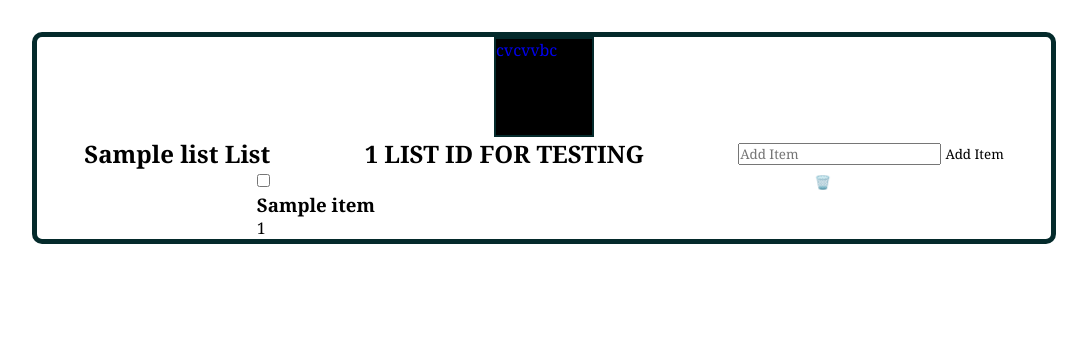
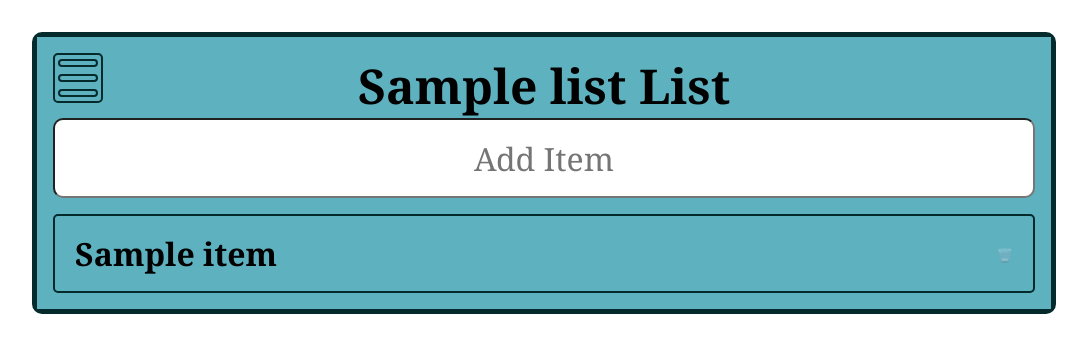
Before and after one commit to AntalThomas/Shopping_List, a Flask app: page /lists/1/list in a window 1280 px wide. Shown: the top 353 px of the page, without its empty margins (96-1183 px from the left). Run offline with Flask 3, Linux system fonts and the light colour scheme; a database or web service that is not in the repository returns one stand-in record (values such as "Sample title"); some libraries are stand-ins or nearby versions.

Commit message:
Shopping_List Project in Progress Some styling added. Updated README.

```diff
--- a/static/css/styles.css
+++ b/static/css/styles.css
@@ -15,12 +15,13 @@ body {
 .page {
     background-color: #5eb1bf;
     padding: 1rem;
-    height: 90vh;
+    height: 90%;
 }
 
 .controls {
     display: flex;
     align-items: center;
+    width: 80%;
 }
 
 .user_controls {
@@ -44,21 +45,80 @@ body {
     border: 2px solid #042a2b;
     border-radius: 5px;
     margin-top: 1rem;
+    padding: 0 20px;
+
 }
 
-.lists {
+.all_items {
+    width: 100%;
+    height: 100%;
+    border: 2px solid #042a2b;
+    border-radius: 5px;
+    padding: 0 20px;
+}
+
+.all_items:not(:has(.items)) {
+    visibility: hidden;
+}
+
+.lists, .items {
     height: 75px;
-    padding: 1rem;
-    font-size: 1.5em;
     display: flex;
     align-items: center;
-    display: grid;
-    grid-template-columns: 3fr 1fr;
+    justify-content: space-between;
     border-bottom: 2px solid #042a2b;
+}
+
+.items {
+    height: 75px;
+    display: flex;
+    align-items: center;
+    justify-content: space-between;
+    border-bottom: 2px solid #042a2b;
+}
+
+.items:hover {
+    background-color: #cdedf6;
+}
+
+.remove_spacing {
+    margin: 0;
+    padding: 0;
+}
+
+.crossed_off {
+    text-decoration: line-through;
+
+}
+
+h1 {
+    font-size: 2em;
+}
+
+h2 {
+    font-size: 1.5em;
+}
+
+h3 {
+    font-size: 3em;
+    text-align: center;
+}
+
+h4 {
+    font-size: 2em;
+}
+
+
+.all_lists:not(:has(.lists)) {
+    visibility: hidden;
 }
 
 .lists:hover {
     background-color: #cdedf6;
+}
+
+.lists:last-child {
+    border-bottom: none;
 }
 
 button {
@@ -68,6 +128,7 @@ button {
 
 a {
     text-decoration: none;
+    color: #042a2b;
 }
 
 .login {
@@ -77,20 +138,34 @@ a {
     padding: 2rem;
 }
 
-.hamburger_stack {
-    width: 100px;
-    height: 100px;
-    background-color: black;
-    border: 2px solid #042a2b;
+.items:last-child {
+    border-bottom: none;
 }
 
-.item {
-    display: flex;
-    flex-direction: row;
+.hamburger_stack {
+    width: 50px;
+    height: 50px;
+    border: 2px solid #042a2b;
+    border-radius: 5px;
+    display: grid;
+    grid-template-rows: 1fr 1fr 1fr;
+    align-items: center;
+    margin-bottom: 20px;
+    position: absolute;
 }
 
-.list_title {
-    display: flex;
-    justify-content: space-between;
-    align-items: center;
+.add_item {
+    width: 100%;
+    height: 10vh;
+    text-align: center;
+    font-size: 2em;
+    margin-bottom: 1rem;
+    border-radius: 10px;
 }
+
+.burger {
+    width: 40px;
+    height: 8px;
+    border: 2px solid #042a2b;
+    border-radius: 5px;
+}
--- /dev/null
+++ b/static/scripts/script.js
@@ -0,0 +1,10 @@
+const items = document.querySelectorAll(".items")
+
+console.log(items)
+
+console.log("Hello")
+
+items.addEventListener("click", () => {
+  items.classList.toggle("crossed_off")
+  console.log("Clicked")
+})
--- a/templates/base.html
+++ b/templates/base.html
@@ -5,8 +5,9 @@
     <meta http-equiv="X-UA-Compatible" content="IE=edge">
     <meta name="viewport" content="width=device-width, initial-scale=1.0">
     <title>Shopping List</title>
-    <link rel="stylesheet" href="../static/css/styles.css">
+    <link rel="stylesheet" href="/static/css/styles.css">
 </head>
+<script src="/static/scripts/script.js"></script>
 <body>
     {% block content %}
     {% endblock %}
--- a/templates/lists/list.html
+++ b/templates/lists/list.html
@@ -1,33 +1,34 @@
 {% extends 'base.html' %}
-
 {% block content %}
+<section class="page">
+    <section class="list_header">
         <a href="/lists">
-    <section class="hamburger_stack">cvcvvbc</section>
+            <section class="hamburger_stack">
+                <section class="burger"></section>
+                <section class="burger"></section>
+                <section class="burger"></section>
+            </section>
         </a>
 
-<section class="list_title">
-    <h1>{{ lists_name[0]['name'] }} List</h1>
-    <h1>{{ lists_name[0]['id'] }} LIST ID FOR TESTING</h1>
+        <h3>{{ lists_name[0]['name'] }} List</h3>
+    </section>
 
     <form action="/lists/{{ lists_name[0]['id'] }}/list/create" method="POST">
-        <input type="text" placeholder="Add Item" name="add_item">
-        <button>Add Item</button>
+        <input type="text" placeholder="Add Item" name="add_item" class="add_item">
     </form>
-    <!-- <a href="/lists/{{ lists_name[0]['id'] }}/new_item">➕ Add Item</a> -->
+
+    <section class="all_items">
+        {% for item in list %}
+            <section class="items">
+                <section class="remove_spacing">
+                    <h4>{{ item['name'] }}</h4>
                 </section>
 
-{% for item in list %}
-    <section class="item">
-        <section>
-            <input type="checkbox" class="round">
-            <h3>{{ item['name'] }}</h3>
-            {{ item['id'] }}
-        </section>
-
-        <form action="/lists/{{ item['id'] }}/list/delete" method="POST">
+                <form action="/lists/{{ item['id'] }}/list/delete" method="POST" class="remove_spacing">
                     <button>🗑️</button>
                 </form>
             </section>
         {% endfor %}
     </section>
+</section>
 {% endblock %}
```
Also changed, not shown: templates/lists/index.html (+6 -6 lines), README.md. Lines whose indentation alone changed are shown as unchanged.
